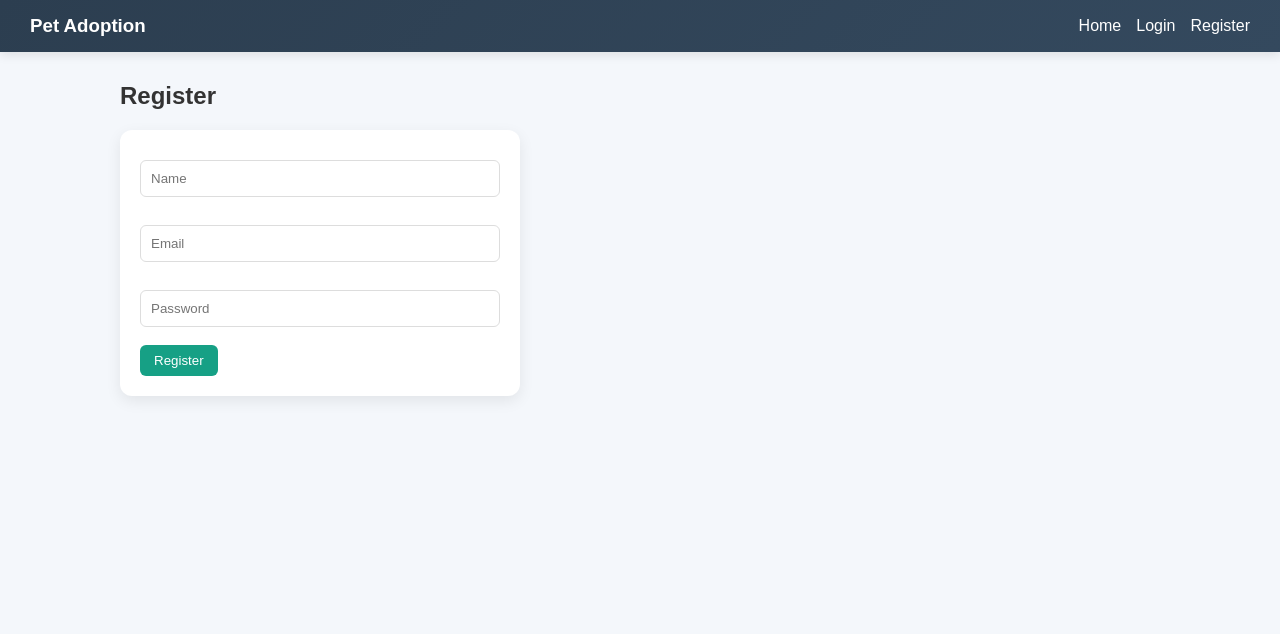
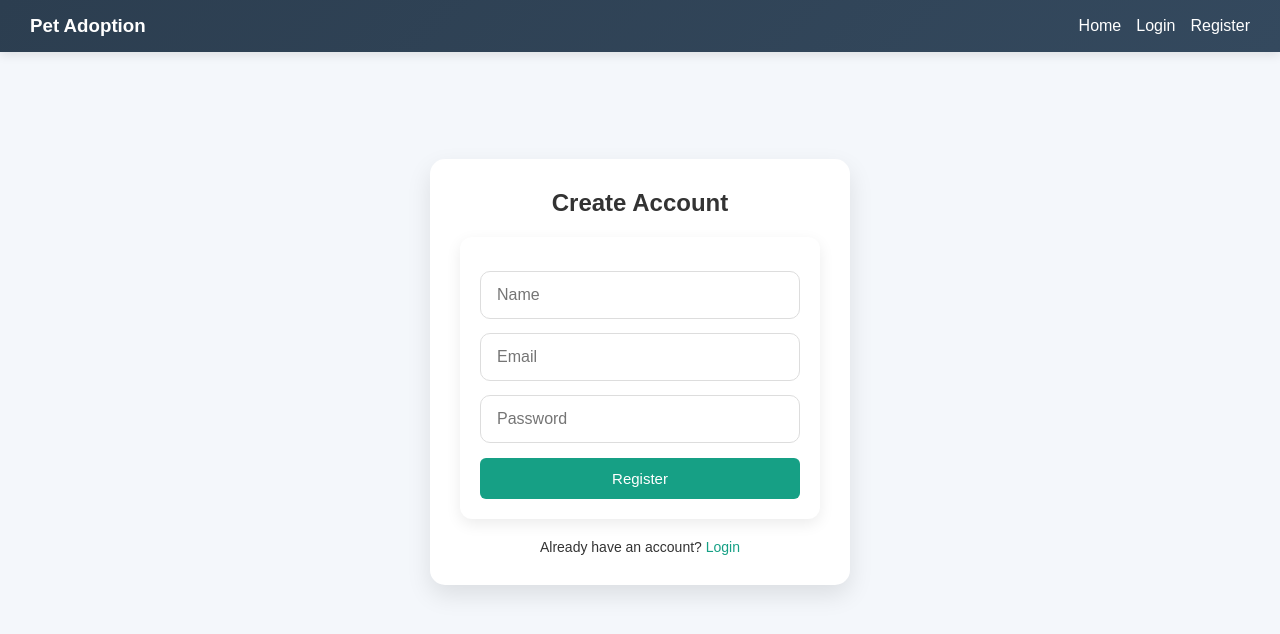
Before and after one commit to vishnu-prasad-53/pet-adoption-system, a React app in the folder frontend/: page /register in a window 1280 px wide. Shown: the top 634 px of the page. Built offline with nearby package versions, Linux system fonts and the light colour scheme; no server answers; the HTML template or start-up script is replaced by a standard one.

Commit message:
improved css

```diff
--- a/frontend/src/index.css
+++ b/frontend/src/index.css
@@ -89,8 +89,105 @@ button {
   padding: 8px 14px;
   border-radius: 6px;
   cursor: pointer;
-  transition: 0.3s;
   font-weight: 500;
+}
+
+.auth-container {
+  height: 80vh;
+  display: flex;
+  justify-content: center;
+  align-items: center;
+}
+
+.auth-card {
+  background: white;
+  padding: 30px;
+  border-radius: 15px;
+  width: 420px;
+  max-width: 90%;
+  box-shadow: 0 10px 25px rgba(0,0,0,0.1);
+  text-align: center;
+}
+
+.auth-card h2 {
+  margin-bottom: 20px;
+  font-weight: 600;
+}
+
+.auth-card input {
+  width: 100%;
+  padding: 14px 16px;
+  margin-top: 14px;
+  border-radius: 10px;
+  border: 1px solid #ddd;
+  transition: 0.2s;
+  font-size: 16px;
+}
+
+.auth-card input:focus {
+  border-color: #16a085;
+  box-shadow: 0 0 5px rgba(22, 160, 133, 0.3);
+}
+
+.auth-card button {
+  width: 100%;
+  margin-top: 15px;
+  padding: 12px;
+  font-size: 15px;
+}
+
+.auth-card .auth-link {
+  margin-top: 15px;
+  font-size: 14px;
+}
+
+.auth-card .auth-link a {
+  color: #16a085;
+  text-decoration: none;
+  font-weight: 500;
+}
+
+.auth-card .auth-link a:hover {
+  text-decoration: underline;
+}
+
+.manage-container {
+   padding: 30px;
+  max-width: 1100px;
+  margin: auto;
+  display: flex;
+  flex-direction: column;
+  justify-items: center;
+  align-items: center;
+}
+
+.manage-form {
+  background: white;
+  padding: 30px;
+  border-radius: 15px;
+  width: 500px;
+  max-width: 95%;
+  box-shadow: 0 10px 25px rgba(0,0,0,0.1);
+  margin-bottom: 30px;
+}
+
+.manage-form h3 {
+  margin-bottom: 15px;
+  text-align: center;
+}
+
+.manage-form input {
+  width: 100%;
+  padding: 14px 16px;
+  margin-top: 14px;
+  border-radius: 10px;
+  border: 1px solid #ddd;
+  font-size: 16px;
+}
+
+.manage-form input:focus {
+  border-color: #16a085;
+  outline: none;
 }
 
 form {
--- a/frontend/src/pages/Login.jsx
+++ b/frontend/src/pages/Login.jsx
@@ -26,15 +26,29 @@ export default function Login() {
   };
 
   return (
-    <div className="container">
-      <h2>Login</h2>
-      <form onSubmit={handleSubmit}>
-        <input placeholder="Email" onChange={e => setForm({ ...form, email: e.target.value })} />
-        <br /><br />
-        <input type="password" placeholder="Password" onChange={e => setForm({ ...form, password: e.target.value })} />
-        <br /><br />
-        <button type="submit">Login</button>
-      </form>
+    <div className="auth-container">
+      <div className="auth-card">
+        <h2>Login</h2>
+
+        <form onSubmit={handleSubmit}>
+          <input
+            placeholder="Email"
+            onChange={e => setForm({ ...form, email: e.target.value })}
+          />
+
+          <input
+            type="password"
+            placeholder="Password"
+            onChange={e => setForm({ ...form, password: e.target.value })}
+          />
+
+          <button type="submit">Login</button>
+        </form>
+
+        <div className="auth-link">
+          Don’t have an account? <a href="/register">Register</a>
+        </div>
+      </div>
     </div>
   );
 }
--- a/frontend/src/pages/ManagePets.jsx
+++ b/frontend/src/pages/ManagePets.jsx
@@ -62,10 +62,10 @@ export default function ManagePets() {
 
   return (
     <div className="container">
+      <div className="manage-container">
         <h2>Manage Pets 🛠️</h2>
 
-      {/* FORM */}
-      <form onSubmit={handleSubmit}>
+        <form className="manage-form" onSubmit={handleSubmit}>
           <input placeholder="Name" value={form.name}
             onChange={e => setForm({ ...form, name: e.target.value })} />
           <br /><br />
@@ -83,6 +83,7 @@ export default function ManagePets() {
 
           <button>{editId ? "Update Pet" : "Add Pet"}</button>
         </form>
+      </div>
 
       <h3>All Pets</h3>
 
--- a/frontend/src/pages/Register.jsx
+++ b/frontend/src/pages/Register.jsx
@@ -24,18 +24,34 @@ export default function Register() {
   };
 
   return (
-    <div className="container">
-      <h2>Register</h2>
+    <div className="auth-container">
+      <div className="auth-card">
+        <h2>Create Account</h2>
 
-      <form onSubmit={handleSubmit}>
-        <input placeholder="Name" onChange={e => setForm({...form, name: e.target.value})} />
-        <br /><br />
-        <input placeholder="Email" onChange={e => setForm({...form, email: e.target.value})} />
-        <br /><br />
-        <input type="password" placeholder="Password" onChange={e => setForm({...form, password: e.target.value})} />
-        <br /><br />
-        <button type="submit">Register</button>
-      </form>
+        <form onSubmit={handleSubmit}>
+          <input
+            placeholder="Name"
+            onChange={e => setForm({ ...form, name: e.target.value })}
+          />
+
+          <input
+            placeholder="Email"
+            onChange={e => setForm({ ...form, email: e.target.value })}
+          />
+
+          <input
+            type="password"
+            placeholder="Password"
+            onChange={e => setForm({ ...form, password: e.target.value })}
+          />
+
+          <button type="submit">Register</button>
+        </form>
+
+        <div className="auth-link">
+          Already have an account? <a href="/login">Login</a>
+        </div>
+      </div>
     </div>
   );
 }
```
Lines whose indentation alone changed are shown as unchanged.
